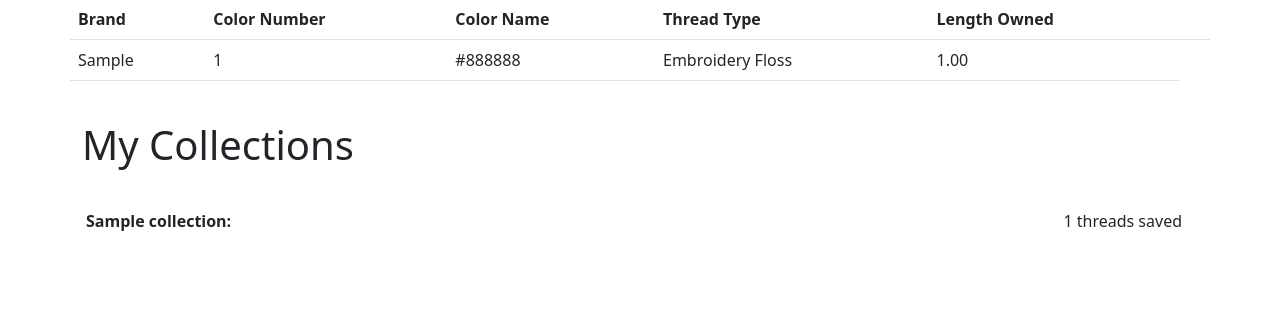
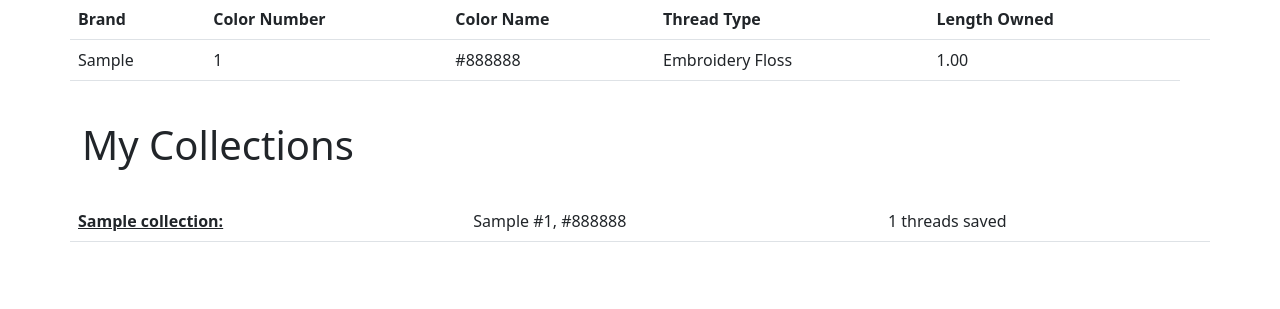
Before and after one commit to lisyce/ThreadApp, a Django app: page / in a window 1280 px wide. Shown: the part 161-470 px from the top of the page. Run offline with Django 3.2, Linux system fonts and the light colour scheme; tables that the repository leaves empty hold one stand-in row (values such as "Sample post").

Commit message:
single collections page, restyling

```diff
--- a/code/thread/models.py
+++ b/code/thread/models.py
@@ -1,8 +1,7 @@
 from django.db import models
 from django.contrib.auth.models import User
 from django.contrib.auth import get_user_model
-from django.template.defaultfilters import slugify
-from django.db import IntegrityError
+from django.urls import reverse
 
 import uuid
 
@@ -29,9 +28,14 @@ class Thread (models.Model):
         ordering = ('brand',)
 
     def __str__(self):
-        return ('{0} {1} #{2}: {3}. {4} meters owned.'.format(self.brand, self.style, self.id_number, self.color_name, self.length_owned))
+        return ('{0} {1} #{2}: {3}. {4} meters owned'.format(self.brand, self.style, self.id_number, self.color_name, self.length_owned))
 
 class Collection (models.Model):
+
+    #get only public collections
+    class PublicManager(models.Manager):
+        def get_queryset(self):
+            return super().get_queryset().filter(status='public')
 
     STATUS = (
         ('Public', 'Public'),
@@ -46,6 +50,11 @@ class Collection (models.Model):
     added_by = models.ForeignKey(User, on_delete=models.SET(get_deleted_user))
     status = models.CharField(max_length=200, choices=STATUS)
     threads = models.ManyToManyField(Thread)
+    objects = models.Manager() #default manager
+    public_manager = PublicManager()
+
+    def get_absolute_url(self):
+        return reverse('thread:collection_single', args=[self.slug])
 
     def __str__(self):
         return self.name
--- a/code/thread/static/thread/styles.css
+++ b/code/thread/static/thread/styles.css
@@ -1,3 +1,3 @@
-ul {
-    list-style-type: none;
+a:visited {
+    text-decoration: none;
 }
--- a/code/thread/templates/base.html
+++ b/code/thread/templates/base.html
@@ -5,10 +5,11 @@
     <meta charset="utf-8">
     <meta name="viewport" content="width=device-width, initial-scale=1">
 
+     <!-- Bootstrap CSS -->
+     <link href="https://cdn.jsdelivr.net/npm/bootstrap@5.0.0-beta1/dist/css/bootstrap.min.css" rel="stylesheet" integrity="sha384-giJF6kkoqNQ00vy+HMDP7azOuL0xtbfIcaT9wjKHr8RbDVddVHyTfAAsrekwKmP1" crossorigin="anonymous" />
+
     {% load static %}
-    <link href="../static/thread/styles.css" rel="stylesheet" type="text/css" />
-    <!-- Bootstrap CSS -->
-    <link href="https://cdn.jsdelivr.net/npm/bootstrap@5.0.0-beta1/dist/css/bootstrap.min.css" rel="stylesheet" integrity="sha384-giJF6kkoqNQ00vy+HMDP7azOuL0xtbfIcaT9wjKHr8RbDVddVHyTfAAsrekwKmP1" crossorigin="anonymous" />
+    <link rel="stylesheet" href="{% static 'thread/styles.css' %}"  type="text/css" />
 
     <title>
         {% block title %}
--- a/code/thread/templates/index.html
+++ b/code/thread/templates/index.html
@@ -43,21 +43,26 @@ ThreadApp: Home
     </div>
     <br>
     <div class='row'>
-        <ul class='list-group list-group-flush'>
-        {% for collection in collections %}
-            <li class='list-group-item d-flex justify-content-between align-items-center'>
-                <strong>{{collection.name}}:</strong>
 
-                <span>
-                    <!-- TODO list out all the threads separated by commas-->
-                    {% for thread in collection_threads %}
+        <table class='table'>
+
+            {% for collection in collections %}
+            <!-- what if this worked where you see like the first 5 colors then hit an arrow to show the rest-->
+            <tr>
+                <td><strong><a class='text-dark' href='{{collection.get_absolute_url}}'>{{collection.name}}:</a></strong></td>
+                <td>
+                    {% for thread in collection.threads.all %}
+                        {{thread.brand}} #{{thread.id_number}}, {{thread.color_name}}
+                        <br>
                     {% endfor %}
-                </span>
+                </td>
 
-                <span>{{collection.thread_count}} threads saved</span>
-            </li>
+                <td>{{collection.thread_count}} threads saved</td>
+            </tr>
         {% endfor %}
-        </ul>
+
+        </table>
+
     </div>
 
 </div>
--- a/code/thread/urls.py
+++ b/code/thread/urls.py
@@ -6,4 +6,5 @@ app_name = 'thread'
 
 urlpatterns = [
     path('', views.home, name='homepage'),
+    path('<slug:collection>/', views.collection_single, name='collection_single')
 ]
--- a/code/thread/views.py
+++ b/code/thread/views.py
@@ -1,4 +1,4 @@
-from django.shortcuts import render
+from django.shortcuts import render, get_object_or_404
 from django.db.models import Count
 from .models import *
 
@@ -9,5 +9,13 @@ def home(request):
     all_collections = Collection.objects.all().annotate(
         thread_count = Count('threads'),
     )
+    #all public collections in database
+    public_collections = Collection.public_manager.all()
 
     return render(request, 'index.html', {'threads' : all_threads, 'collections' : all_collections})
+
+def collection_single(request, collection):
+
+    collection = get_object_or_404(Collection, slug=collection, status='Public')
+
+    return render(request, 'single_collection.html', {'collection' : collection})
```
Also changed, not shown: code/thread/templates/single_collection.html (added, +13 -0 lines), code/core/settings.py (line endings or trailing spaces), code/core/urls.py (line endings or trailing spaces), code/thread/migrations/0011_auto_20201228_1459.py (added), code/thread/migrations/0012_auto_20201228_1503.py (added), code/thread/migrations/0013_auto_20201228_1505.py (added).
